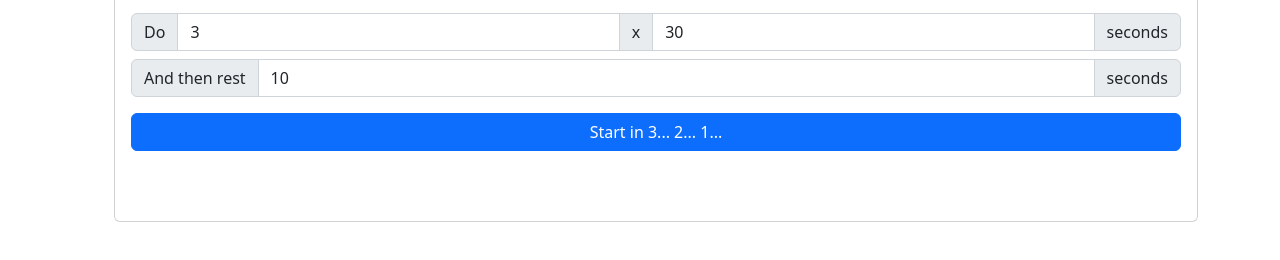
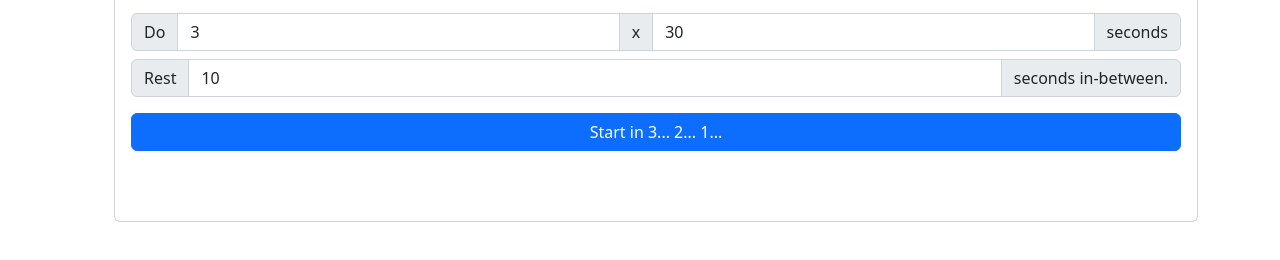
Before and after one commit to michiexile/exercise-timer, a plain HTML site: page index.html in a window 1280 px wide. Shown: the part 132-392 px from the top of the page. Drawn offline with nearby package versions, Linux system fonts and the light colour scheme.

Commit message:
Fixing the rest texts.

```diff
--- a/index.html
+++ b/index.html
@@ -27,9 +27,9 @@
         <span class="input-group-text"> seconds</span>
       </div>
       <div class="input-group mt-2">
-        <span class="input-group-text">And then rest</span>
+        <span class="input-group-text">Rest</span>
         <input value="10" id="restlength" type="text" class="form-control" aria-label="Rest length (seconds)">
-        <span class="input-group-text"> seconds</span>
+        <span class="input-group-text"> seconds in-between.</span>
       </div>
         <a href="#" class="btn btn-primary w-100 mt-3" id="startbtn">Start in 3... 2... 1...</a>
         <a href="#" class="btn btn-danger w-100 mt-3 invisible" id="endbtn">Stop countdown</a>
```
